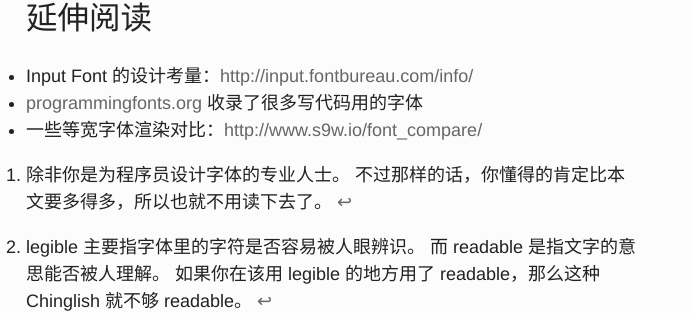
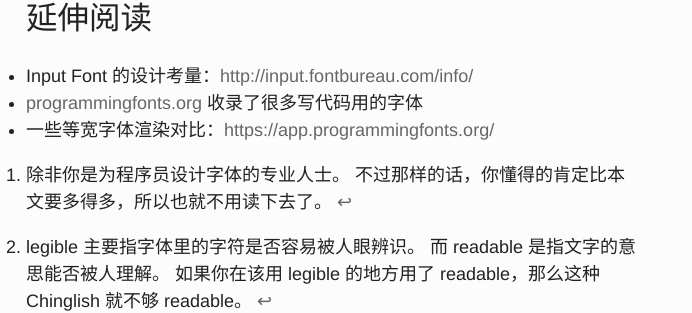
Before and after one commit to 5long/5long.github.io, a Jekyll site: the page built from _posts/2019-01-26-choose-font.markdown, in a window 1280 px wide and 900 px high, scrolled down 3260 px. Shown: the part 144-457 px from the top of the window, without its empty margins (0-692 px from the left). Built offline with Jekyll 4.4.1, drawn with Linux system fonts in a browser that asks for light colours; comment, search, counter and statistics services are not loaded; some of the changed lines change nothing that is shown.

Commit message:
Link to app.programmingfonts.org

```diff
--- a/_posts/2019-01-26-choose-font.markdown
+++ b/_posts/2019-01-26-choose-font.markdown
@@ -180,7 +180,7 @@ error: expected type, found `}`
 
 * Input Font 的设计考量：<http://input.fontbureau.com/info/>
 * [programmingfonts.org] 收录了很多写代码用的字体
-* 一些等宽字体渲染对比：<http://www.s9w.io/font_compare/>
+* 一些等宽字体渲染对比：<https://app.programmingfonts.org/>
 
 [^legible]: legible 主要指字体里的字符是否容易被人眼辨识。
     而 readable 是指文字的意思能否被人理解。
```
